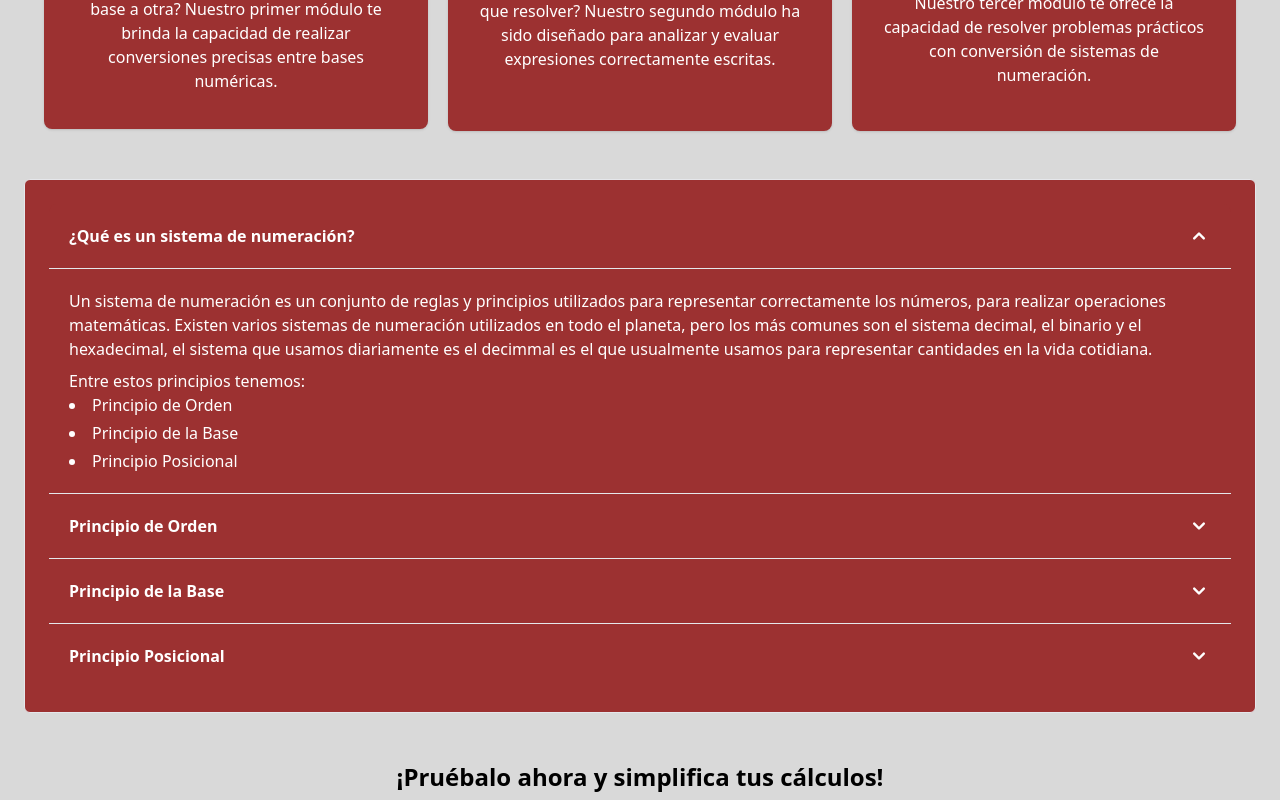
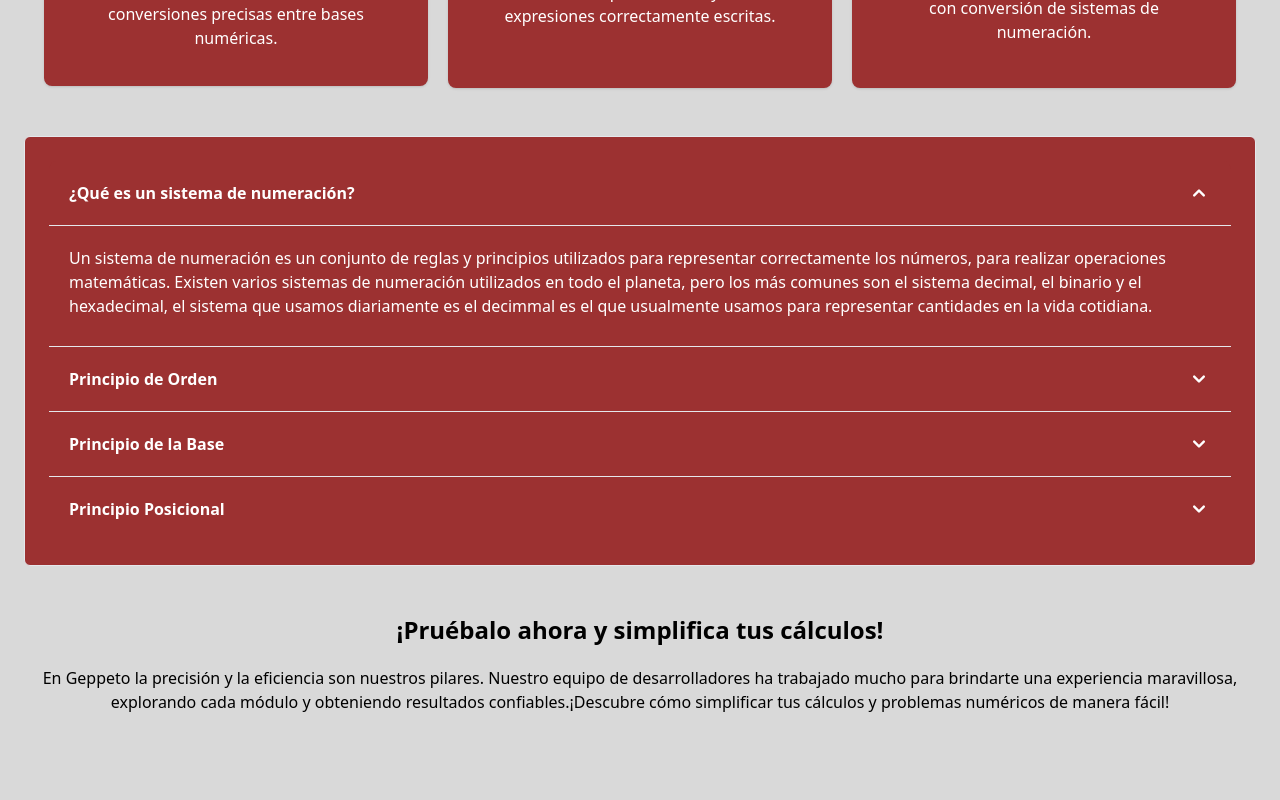
Before and after one commit to JordyV23/GEPPETO-FRONTEND, a React (Vite) app: page /gpto/home in a window 1280 px wide. Shown: the part 860-1660 px from the top of the page. Built offline with nearby package versions, Linux system fonts and the light colour scheme.

Commit message:
Agregando Conceptos

```diff
--- a/src/landing/components/Acordion.jsx
+++ b/src/landing/components/Acordion.jsx
@@ -1,74 +1,30 @@
 'use client';
+import { Conceptos } from '../helpers';
 
 import { Accordion } from 'flowbite-react';
 
 export const AccordionLanding = () => {
   return (
     <Accordion className='bg-light-accent-dark p-6  my-12 rounded-md  dark:bg-dark-accent dark:border-dark-accent'>
-      <Accordion.Panel >
+      {Conceptos.map(({ concepto, titulo}, i) => (
+          <Accordion.Panel key={i} >
           <Accordion.Title className=' bg-light-accent-dark text-white font-bold dark:bg-dark-accent  dark:text-white hover:bg-light-accent'>
-          ¿Qué es un sistema de numeración?
+           {titulo}
           </Accordion.Title>
           <Accordion.Content>
             <p className="mb-2 text-white dark:text-white">
               <p>
-              Un sistema de numeración es un conjunto de reglas y principios utilizados para representar correctamente los números,
-              para realizar operaciones matemáticas. Existen varios sistemas de numeración utilizados en todo el planeta, pero los más comunes
-              son el sistema decimal, el binario y el hexadecimal, el sistema que usamos diariamente es el decimmal es el que usualmente usamos para
-              representar cantidades en la vida cotidiana.
+                {concepto}
               </p>
             </p>
 
-          <p className="text-white dark:text-gray-400">
-            Entre estos principios tenemos:
-          </p>
-          <ul className='max-w-md space-y-1 text-txt-light  list-disc list-inside dark:text-white'>
-            <li>Principio de Orden</li>
-            <li>Principio de la Base</li>
-            <li>Principio Posicional</li>
-          </ul>
-        </Accordion.Content>
-      </Accordion.Panel>
 
-      <Accordion.Panel>
-        <Accordion.Title className=' bg-light-accent-dark text-white font-bold dark:bg-dark-accent  dark:text-white hover:bg-light-accent'>
-          Principio de Orden
-        </Accordion.Title>
-        <Accordion.Content>
-          <p className="mb-2 text-white dark:text-white">
-            <p>
-              Concepto 2
-            </p>
-          </p>
-
-        </Accordion.Content>
-      </Accordion.Panel>
-      <Accordion.Panel>
-        <Accordion.Title className=' bg-light-accent-dark text-white font-bold dark:bg-dark-accent  dark:text-white hover:bg-light-accent'>
-          Principio de la Base
-        </Accordion.Title>
-        <Accordion.Content>
-          <p className="mb-2 text-white dark:text-white">
-            <p>
-             Concepto 3
-            </p>
-          </p>
           </Accordion.Content>
         </Accordion.Panel>
 
 
-      <Accordion.Panel>
-        <Accordion.Title className=' bg-light-accent-dark text-white font-bold dark:bg-dark-accent  dark:text-white hover:bg-light-accent'>
-        Principio Posicional
-        </Accordion.Title>
-        <Accordion.Content>
-          <p className="mb-2 text-white dark:text-white">
-            <p>
-              Concepto 4
-            </p>
-          </p>
-        </Accordion.Content>
-      </Accordion.Panel>
+      ))}
+
     </Accordion>
   )
 }
--- a/src/landing/components/Jumbotron.jsx
+++ b/src/landing/components/Jumbotron.jsx
@@ -5,14 +5,14 @@ export const Jumbotron = ({ img, text, titulo }) => {
     return (
         <>
             <div className="grid grid-cols-1 md:grid-cols-3 mt-12  ">
-                <div className="col-span-2 p-4 md:ml-14 ">
+                <div className="col-span-2 p-4 ">
                     <h1 className="font-bold sm:text-5xl  text-2xl dark:text-white">{titulo}</h1>
                     <p className="p-2  text:sm rounded-lg dark:text-white mt-6 text-justify">
                         {text}
                     </p>
                 </div>
                 <div className="col-span-1 hidden sm:flex  p-4 rotate-12 md:mr-8 w-1/2	mx-auto my-auto  md:w-auto ">
-                    <img src={img} />
+                    <img className="lg:max-w-xs" src={img} />
                 </div>
             </div>
         </>
--- a/src/landing/components/YouTubeVideo.jsx
+++ b/src/landing/components/YouTubeVideo.jsx
@@ -2,8 +2,8 @@ import React from 'react';
 
 export const YouTubeVideo=({videoId}) =>{
   return (
-    <div >
-      <iframe className=''
+    <div className="p-6 w-11/12 h-64 sm:h-80 lg:h-[28rem] sm:w-9/12 mx-auto" >
+      <iframe className="mx-auto w-full h-full"
         src={`https://www.youtube.com/embed/${videoId}`}
         title="YouTube Video"
         allowFullScreen
--- /dev/null
+++ b/src/landing/helpers/Conceptos.jsx
@@ -0,0 +1,45 @@
+import React from 'react';
+
+export const Conceptos = [
+  {
+    id: "Concepto1",
+        titulo:"¿Qué es un sistema de numeración?",
+        concepto:"Un sistema de numeración es un conjunto de reglas y principios utilizados para representar correctamente los números," +
+        " para realizar operaciones matemáticas. Existen varios sistemas de numeración utilizados en todo el planeta, pero los más comunes son el sistema " +
+        "decimal, el binario y el hexadecimal, el sistema que usamos diariamente es el decimmal es el que usualmente usamos para representar cantidades en la vida cotidiana."
+  },
+    {
+        id: "Concepto2",
+        titulo:"Principio de Orden",
+        videoId:"CmGnVhA-6dc",
+        concepto:"El principio de orden establece que toda cifra de un numeral debe"+
+        " tener un orden específico para representar cantidades diferentes, la posición u orden de la cifra tiene un orden y el orden se"+
+        " cuenta de derecha a izquierda, y se inicia del orden 1° (unidades). En otras palabras, un mismo conjunto de símbolos puede "+
+        "representar valores distintos según cómo estén ordenados, esto es fundamental para evitar confusiones. Es importante no confundir"+
+        " el lugar de una cifra, con el orden de una cifra, el lugar se cuenta de izquierda a derecha."
+      },
+    {
+        id: "Concepto3",
+        titulo:"Principio de la Base",
+        img:"/BASE2.png",
+        concepto:"La base de un sistema de numeración se refiere a cuantas cifras"+
+        " pueden usarse en el sistema, ya que cada sistema de numeración tiene una base específica que determina su rango de valores. "+
+        "Por ejemplo, en el Sistema decimal, que tiene una base 10, se utilizan diez símbolos: 0, 1, 2, 3, 4, 5, 6, 7, 8 y 9. En otros "+
+        "términos, todo sistema de numeración, tiene una base, que es un número entero mayor que la unidad, el cual nos indica la forma como"+
+        " debemos agrupar. Para que un numeral este correctamente escrito las cifras deben ser valores no negativos y cada cifra tiene que "+
+        "ser menor que la base."
+
+      },
+
+    {
+        id: "Concepto4",
+        titulo: "Principio Posicional",
+        img: '/posicional.png',
+        concepto: "En un numeral toda cifra tiene un “valor posicional”, este principio" +
+            " es una extensión del principio de la base y establece que el valor de un dígito en un número depende de su posición en relación con" +
+            " otros dígitos en la secuencia. En los sistemas de numeración posicionales, el valor de un dígito se multiplica por una potencia de" +
+            " la base, que está determinada por la posición del dígito y la suma de los valores posiciónales, nos da el numeral. La posición más a" +
+            " la derecha tiene una potencia de base elevada a 0, la siguiente posición a la izquierda tiene una potencia de base elevada a 1, y así" +
+            " sucesivamente."
+    }
+]
--- /dev/null
+++ b/src/landing/helpers/index.js
@@ -0,0 +1 @@
+export * from './Conceptos.jsx'
--- a/src/landing/pages/SistemaNumerico.jsx
+++ b/src/landing/pages/SistemaNumerico.jsx
@@ -5,16 +5,25 @@ import { FooterLanding } from "../components/FooterLanding";
 import { Jumbotron } from "../components/Jumbotron";
 import { List } from "../components/List";
 import { YouTubeVideo } from "../components/YouTubeVideo";
+import { Conceptos } from "../helpers";
 
 
 export const SistemaNumerico = () => {
 
     const items = ["Principio de Orden", "Principio de la Base", " Principio Posicional"]
+    const block1=[Conceptos[0]]
+    const block2=[Conceptos[1],Conceptos[2],Conceptos[3]]
+
+    console.log(Conceptos[0])
 
     return (
         <>
             <div className=" bg-main-light dark:bg-main-dark">
                 <NavbarLanding />
+
+
+
+                <div className="md:mx-14">
 
                 <Jumbotron img={"/math.png"} text={"Los sistemas de numeración son la esencia misma de cómo representamos las cantidades numéricas en" +
                     " nuestra vida cotidiana. Aquí encontrarás una guía completa sobre los principios fundamentales de los sistemas numéricos, cómo funcionan y cómo aplicarlos" +
@@ -22,47 +31,15 @@ export const SistemaNumerico = () => {
                     "numéricas, las cifras bien escritas, la conversión entre sistemas y la evaluación de expresiones."}
                     titulo={"Sistema de Numeración y sus principios"} />
 
-                <div className="md:mx-14">
+                      <Concepto conceptos={[Conceptos[0]]} />
 
-
-                    <Concepto className="" titulo={"¿Qué es un sistema de numeración?"} concepto={"Un sistema de numeración es un conjunto de reglas y principios utilizados para representar correctamente los números," +
-                        " para realizar operaciones matemáticas. Existen varios sistemas de numeración utilizados en todo el planeta, pero los más comunes son el sistema " +
-                        "decimal, el binario y el hexadecimal, el sistema que usamos diariamente es el decimmal es el que usualmente usamos para representar cantidades en la vida cotidiana."}
-                    />
                     <div className="p-2">
-                        <h3 class="font-semibold  dark:text-white mx-auto ">Entre estos principios tenemos:</h3>
+                        <h3 className="font-semibold  dark:text-white mx-auto ">Entre estos principios tenemos:</h3>
                         <List items={items} />
                     </div>
-                    <img className="mx-auto my-6 max-w-md" src='/public/SistemaNum.png' alt='Sistema de Numeración' />
-
-                    <Concepto className="" titulo={"Principio de Orden"} concepto={"Un sistema de numeración es un conjunto de reglas y principios utilizados para representar correctamente los números," +
-                        " para realizar operaciones matemáticas. Existen varios sistemas de numeración utilizados en todo el planeta, pero los más comunes son el sistema " +
-                        "decimal, el binario y el hexadecimal, el sistema que usamos diariamente es el decimmal es el que usualmente usamos para representar cantidades en la vida cotidiana."}
-                    />
-                    <YouTubeVideo videoId={'CmGnVhA-6dc'}/>
-                    <Concepto className="" titulo={"Principio de la Base"} concepto={"Un sistema de numeración es un conjunto de reglas y principios utilizados para representar correctamente los números," +
-                        " para realizar operaciones matemáticas. Existen varios sistemas de numeración utilizados en todo el planeta, pero los más comunes son el sistema " +
-                        "decimal, el binario y el hexadecimal, el sistema que usamos diariamente es el decimmal es el que usualmente usamos para representar cantidades en la vida cotidiana."}
-                    />
-
-
-                    <Concepto className="" titulo={"Principio Posicional"} concepto={"Un sistema de numeración es un conjunto de reglas y principios utilizados para representar correctamente los números," +
-                        " para realizar operaciones matemáticas. Existen varios sistemas de numeración utilizados en todo el planeta, pero los más comunes son el sistema " +
-                        "decimal, el binario y el hexadecimal, el sistema que usamos diariamente es el decimmal es el que usualmente usamos para representar cantidades en la vida cotidiana."}
-                    />
+                    <Concepto conceptos={Conceptos.slice(1,4)} />
 
                 </div>
-
-
-
-
-
-
-
-
-
-
-
 
                 <FooterLanding />
 
```
Also changed, not shown: src/landing/components/Concepto.jsx (+17 -11 lines), public/BASE2.png (added), public/posicional.png (added). Lines whose indentation alone changed are shown as unchanged.
